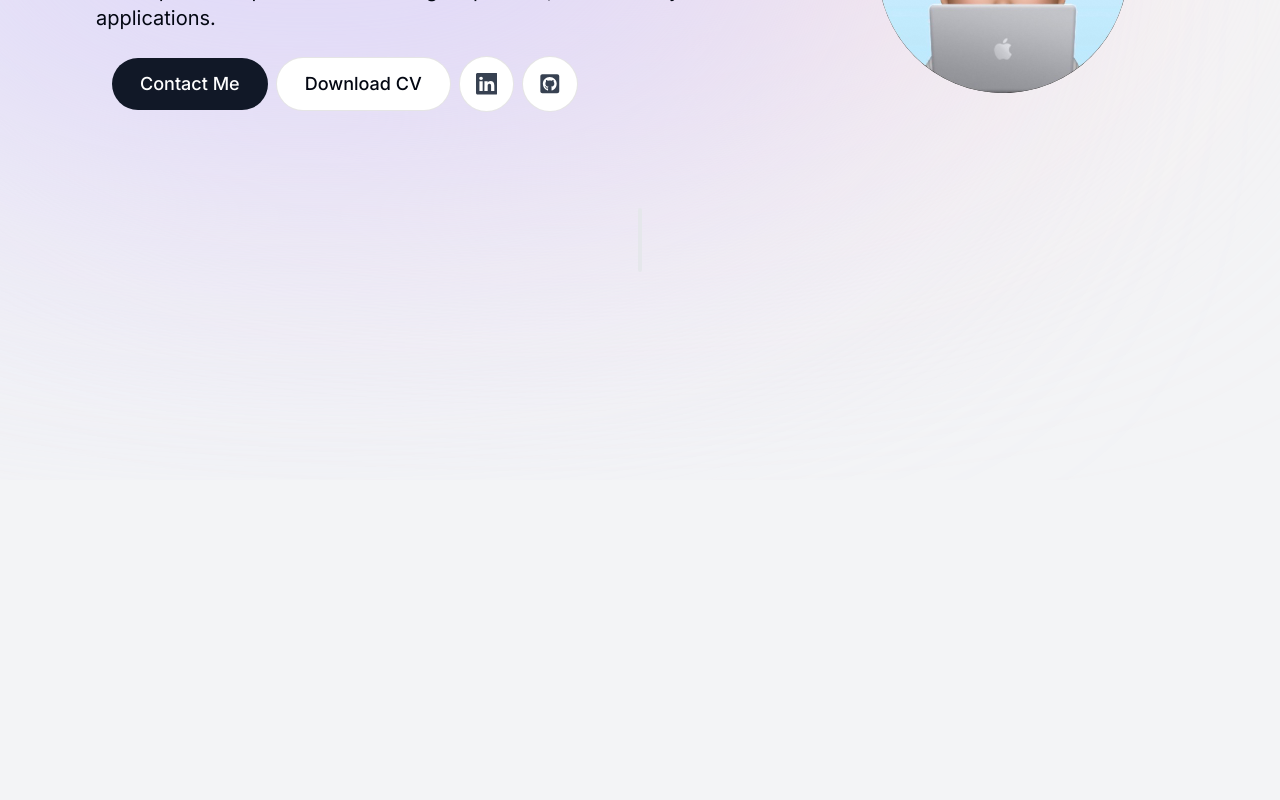
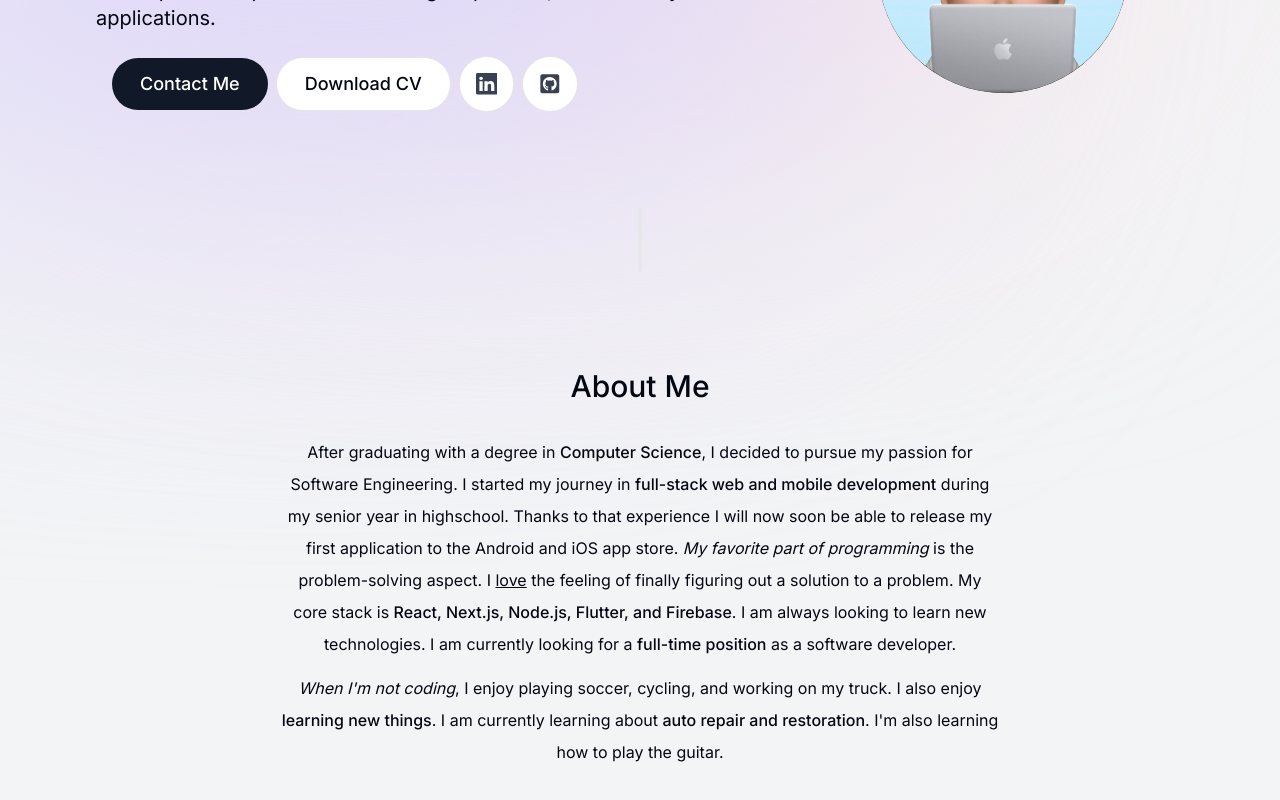
Before and after one commit to ivan-rh22/portfolio, a Next.js app: page / in a window 1280 px wide. Shown: the part 320-1120 px from the top of the page. Before the commit the page ends 800 px from the top, so only its background shows below. Built offline with nearby package versions, Linux system fonts and the light colour scheme.

Commit message:
added about me

```diff
--- a/src/app/page.tsx
+++ b/src/app/page.tsx
@@ -1,3 +1,4 @@
+import About from "@/components/about";
 import Intro from "@/components/intro";
 import SectionDivider from "@/components/section-divider";
 
@@ -7,6 +8,7 @@ export default function Home() {
     <main className="flex flex-col items-center px-4">
       <Intro />
       <SectionDivider />
+      <About />
     </main>
   );
 }
--- /dev/null
+++ b/src/components/about.tsx
@@ -0,0 +1,45 @@
+"use client";
+
+import React from 'react'
+import SectionHeading from './section-heading';
+import { motion } from 'framer-motion';
+
+export default function About() {
+  return (
+    <motion.section
+        className="mb-28 max-w-[45rem] text-center leading-8 sm:mb-40 scroll-mt-28"
+        initial = {{ opacity: 0, y: 100 }}
+        animate = {{ opacity: 1, y: 0 }}
+        transition = {{ delay: 0.175 }}
+    >
+        <SectionHeading> About Me </SectionHeading>
+        <p className="mb-3">
+            After graduating with a degree in{" "}
+            <span className="font-medium">Computer Science</span>, I decided to pursue my
+            passion for Software Engineering. I started my journey in{" "}
+            <span className="font-medium">full-stack web and mobile development</span> during
+            my senior year in highschool. Thanks to that experience I will now soon be
+            able to release my first application to the Android and iOS app store. {" "}
+            <span className="italic">My favorite part of programming</span> is the
+            problem-solving aspect. I <span className="underline">love</span> the
+            feeling of finally figuring out a solution to a problem. My core stack
+            is{" "}
+            <span className="font-medium">
+            React, Next.js, Node.js, Flutter, and Firebase
+            </span>
+            . I am always looking to learn new technologies. I am currently looking for a{" "}
+            <span className="font-medium">full-time position</span> as a software
+            developer.
+        </p>
+
+        <p>
+            <span className="italic">When I'm not coding</span>, I enjoy playing
+            soccer, cycling, and working on my truck. I also enjoy{" "}
+            <span className="font-medium">learning new things</span>. I am currently
+            learning about{" "}
+            <span className="font-medium">auto repair and restoration</span>. I'm also
+            learning how to play the guitar.
+        </p>
+    </motion.section>
+  )
+}
--- /dev/null
+++ b/src/components/section-heading.tsx
@@ -0,0 +1,13 @@
+import React from 'react'
+
+type SectionHeadingProps = {
+    children: React.ReactNode;
+};
+
+export default function SectionHeading({ children } : SectionHeadingProps) {
+  return (
+    <h2 className="text-3xl font-medium capitalize mb-8 text-center">
+        {children}
+    </h2>
+  )
+}
```
